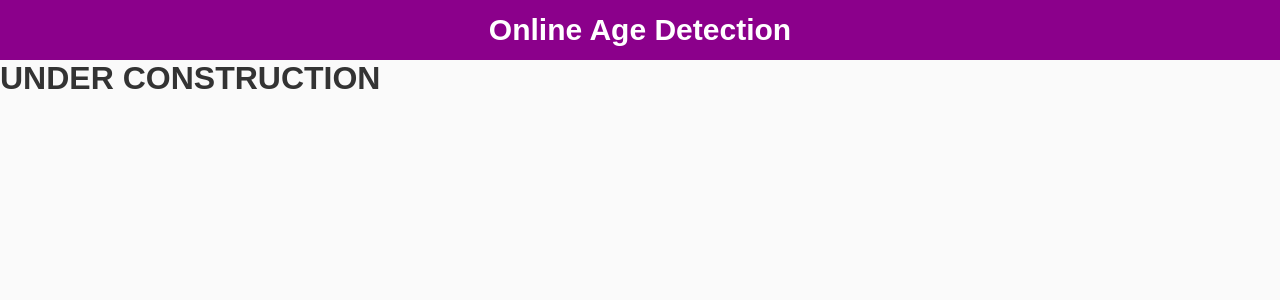
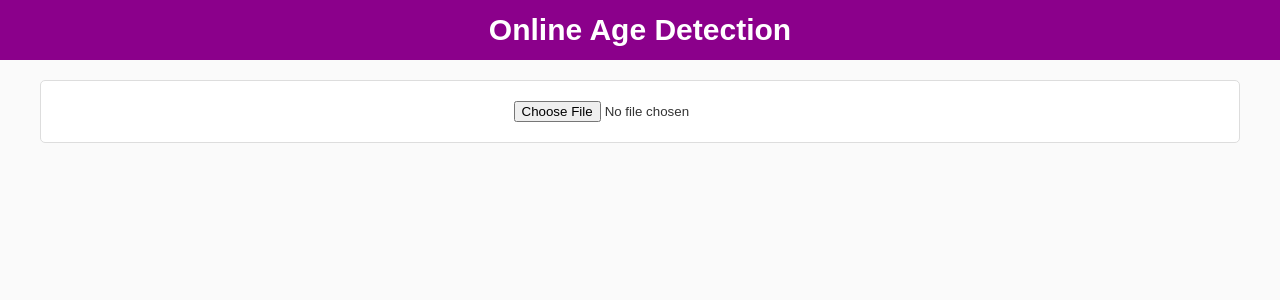
Before and after one commit to igormcsouza/online-age-detection-frontend, a React (Create React App) app in the folder oad-front/: page / in a window 1280 px wide. Both pictures are taken after a click on the button "Carregar Imagens". Shown: the top 300 px of the page. Built offline with nearby package versions, Linux system fonts and the light colour scheme.

Commit message:
made some editions

```diff
--- a/oad-front/src/components/Body/index.js
+++ b/oad-front/src/components/Body/index.js
@@ -16,9 +16,9 @@ export default class Body extends React.Component{
     }
 
     handleTakePhoto = async (dataUri) => {
-        console.log(typeof(dataUri))
+        console.log(dataUri)
         const response = await api.post(
-            '/age-detection', { file: dataUri.split("base64,") }, {
+            '/age-detection', { file: dataUri }, {
                 headers: {
                     "Content-Type": "multipart/form-data",
                     "Access-Control-Allow-Origin": "*",
@@ -42,13 +42,28 @@ export default class Body extends React.Component{
                 return (
                     <div id='main-body'>
                         <div id='section'>
-                            <p> Sua Faixa Etaria e [{ this.state.api_response }] anos de idade.</p>
+                            <h1> Sua Faixa Etaria e [{ this.state.api_response }] anos de idade.</h1>
+                            <Button
+                                onClick={() => {
+                                    this.setState({renderCase: ""})
+                                }}
+                                text='Voltar'
+                            />
                         </div>
                     </div>
                 )
             case 'load':
                 return (
-                    <h1>UNDER CONSTRUCTION</h1>
+                    <div id='main-body'>
+                        <div id='section'>
+                            <input
+                                type="file"
+                                accept="image/*"
+                                capture
+                                onChange={ (dataUri) => { this.handleTakePhoto(dataUri) } }
+                            />
+                        </div>
+                    </div>
                 )
 
             case 'take':
```
